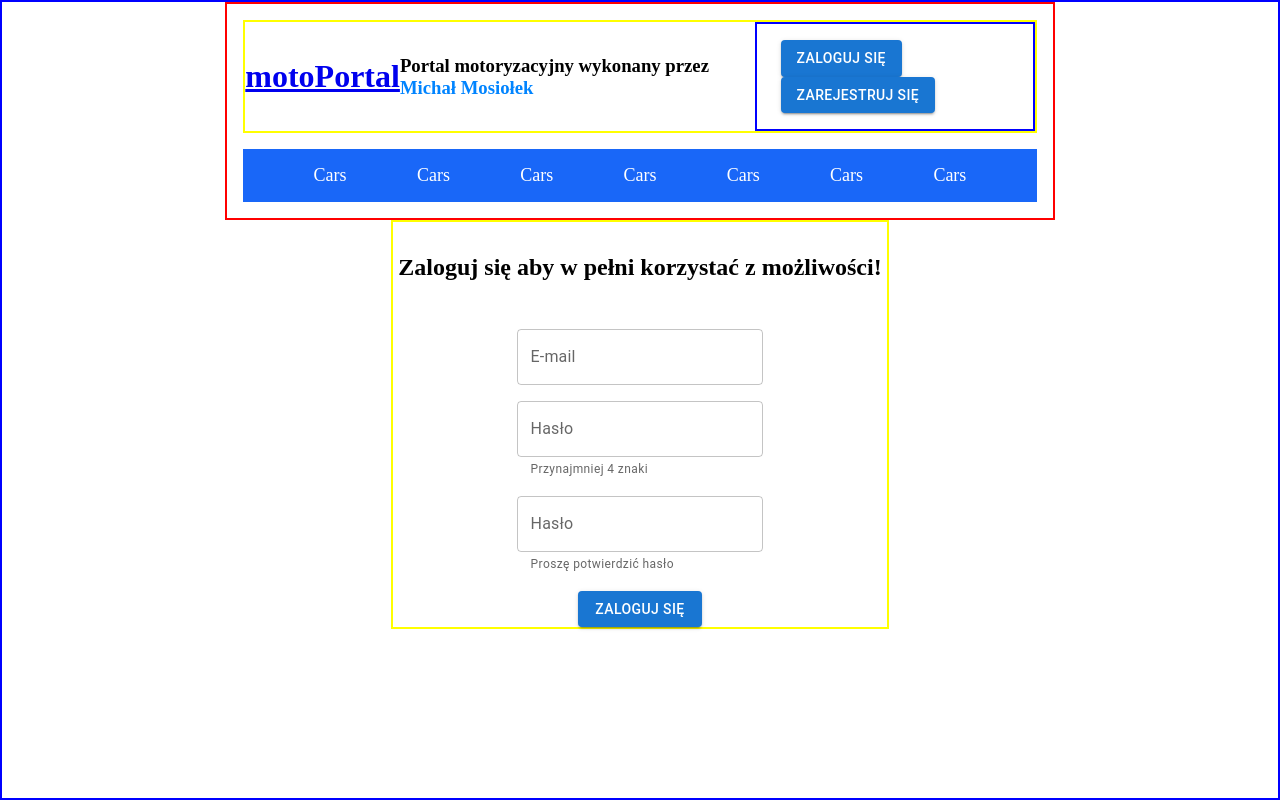
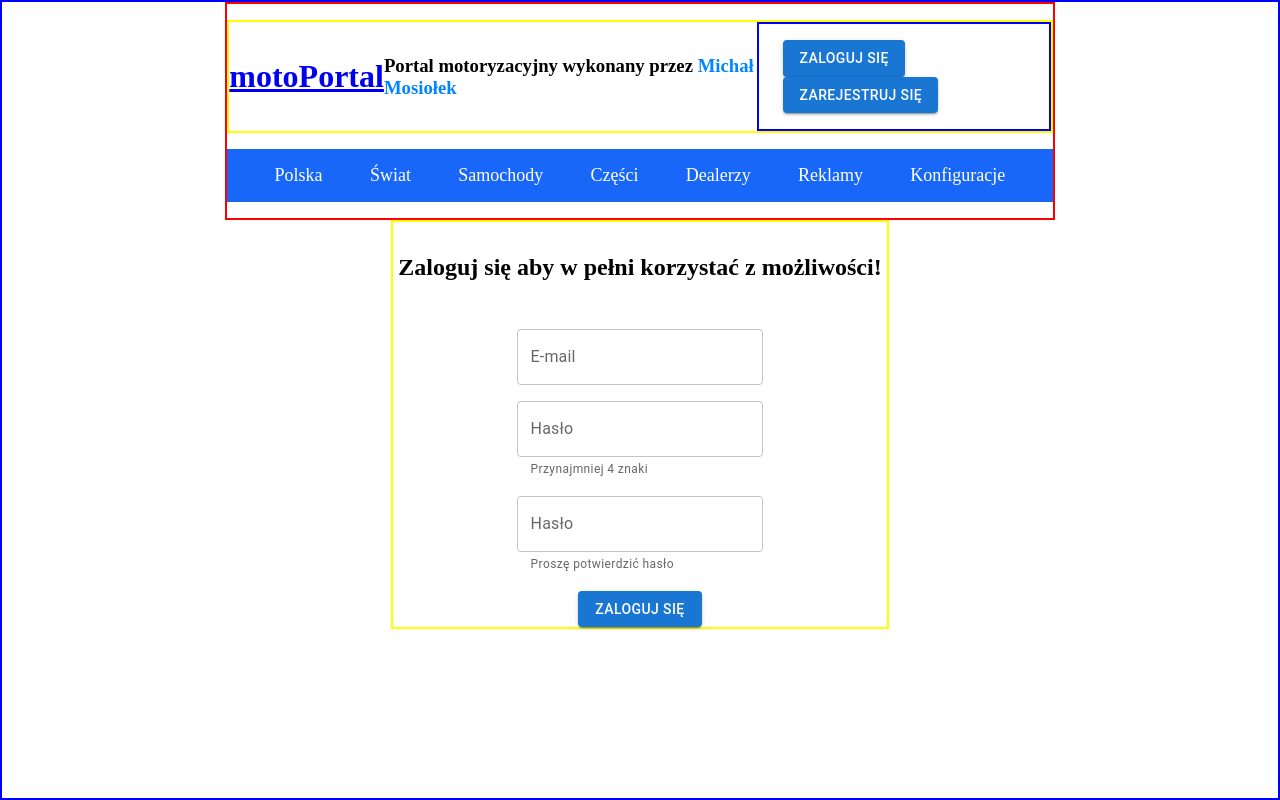
Before and after one commit to micad132/praca-inz, a React (Create React App) app in the folder praca-inz/front/: page /login in a window 1280 px wide. Built offline with nearby package versions, Linux system fonts and the light colour scheme.

Commit message:
some info added

```diff
--- a/praca-inz/front/src/components/Header/Authorization/Login.js
+++ b/praca-inz/front/src/components/Header/Authorization/Login.js
@@ -68,7 +68,7 @@ const Login = () => {
 
   return (
     <AuthWrapper>
-      <h2>Zaloguj się aby w pełni korzystać z możliwości!</h2>
+      <h2 className={styles.title}>Zaloguj się aby w pełni korzystać z możliwości!</h2>
       <form className={styles.form} onSubmit={(e) => validateForm(e)}>
         <TextField
           id="outlined-basic"
--- a/praca-inz/front/src/components/Header/Authorization/Login.module.scss
+++ b/praca-inz/front/src/components/Header/Authorization/Login.module.scss
@@ -3,7 +3,7 @@
 
 
 
-	h2{
+	.title{
 		padding-top: 2rem;
 	}
 
--- a/praca-inz/front/src/components/Header/Header.module.scss
+++ b/praca-inz/front/src/components/Header/Header.module.scss
@@ -1,7 +1,7 @@
 header{
 	border: 2px solid red;
 	margin: 0 auto;
-	padding: 1rem;
+	padding: 1rem 0;
 }
 
 .headerDiv{
--- a/praca-inz/front/src/components/Header/Nav.js
+++ b/praca-inz/front/src/components/Header/Nav.js
@@ -5,25 +5,25 @@ const Nav = () => {
   return (
     <nav className={styles.nav}>
       <Link className={styles.navLink} to="/cars">
-        Cars
+        Polska
       </Link>
       <Link className={styles.navLink} to="/cars">
-        Cars
+        Świat
       </Link>
       <Link className={styles.navLink} to="/cars">
-        Cars
+        Samochody
       </Link>
       <Link className={styles.navLink} to="/cars">
-        Cars
+        Części
       </Link>
       <Link className={styles.navLink} to="/cars">
-        Cars
+        Dealerzy
       </Link>
       <Link className={styles.navLink} to="/cars">
-        Cars
+        Reklamy
       </Link>
       <Link className={styles.navLink} to="/cars">
-        Cars
+        Konfiguracje
       </Link>
     </nav>
   );
--- a/praca-inz/front/src/components/Home/Home.js
+++ /dev/null
@@ -1,10 +0,0 @@
-
-const Home = () => {
-  return (
-      <>
-        <h1>HomeScreen</h1>
-      </>
-  );
-};
-
-export default Home;
--- /dev/null
+++ b/praca-inz/front/src/components/InfoWrapper/InfoWrapper.js
@@ -0,0 +1,20 @@
+import styles from './InfoWrapper.module.scss';
+
+const InfoWrapper = ({title,details}) => {
+
+    return(
+    <section className={styles.wrapper}>
+        <div className={styles.title}>
+            <h2>{title}</h2>
+        </div>
+        <div className={styles.content}>
+            {details.map( detail =>
+                <div className={styles.content__details}>
+                    <img src={detail.src}/>
+                    <h3>{detail.title}</h3>
+                </div>)}
+        </div>
+    </section>)
+}
+
+export default InfoWrapper;
--- /dev/null
+++ b/praca-inz/front/src/components/InfoWrapper/InfoWrapper.module.scss
@@ -0,0 +1,27 @@
+
+.wrapper{
+  border: 2px solid blue;
+
+  .title{
+    background-color: rgb(25, 103, 248);
+    color: #fff;
+    text-align: center;
+    padding: 10px;
+  }
+
+  .content{
+    display: flex;
+    justify-content: space-evenly;
+
+    .content__details{
+      border: 2px solid red;
+      display: flex;
+      flex-direction: column;
+      align-items: center;
+
+      h3{
+        padding: 5px 0;
+      }
+    }
+  }
+}
--- /dev/null
+++ b/praca-inz/front/src/components/PolandInfo/Header.js
@@ -0,0 +1,4 @@
+
+const Header = () => {
+
+}
--- /dev/null
+++ b/praca-inz/front/src/pages/Home/Home.js
@@ -0,0 +1,32 @@
+import InfoWrapper from "../../components/InfoWrapper/InfoWrapper";
+
+
+const polandInfo = [
+
+    {
+        title: 'Paliwo drozeje',
+        src: 'https://picsum.photos/400'
+    },
+    {
+        title: 'Brak miejsc parkingowych',
+        src: 'https://picsum.photos/400'
+    },
+    {
+        title: 'Elektryki przejmują kontrole',
+        src: 'https://picsum.photos/400'
+    }
+
+]
+
+
+const Home = () => {
+  return (
+      <>
+        <h1>Witaj na portalu motoryzacyjnym!</h1>
+        <h2>Jesteś zalogowany jako user</h2>
+        <InfoWrapper title='Informacje z Polski' details={polandInfo} />
+      </>
+  );
+};
+
+export default Home;
--- a/praca-inz/front/src/routes/index.js
+++ b/praca-inz/front/src/routes/index.js
@@ -1,8 +1,8 @@
 import { Routes, Route, Link } from "react-router-dom";
-import Home from "../components/Home/Home.js";
 import Cars from "../components/Cars/Cars.js";
 import Login from "../components/Header/Authorization/Login.js";
 import Register from "../components/Header/Authorization/Register.js";
+import Home from "../pages/Home/Home";
 
 const routes = (
   <Routes>
```
